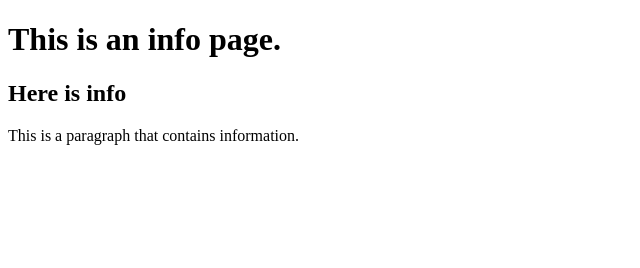
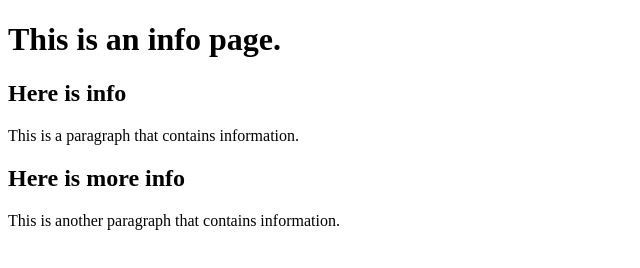
Before and after one commit to tradnairb/info-page, a plain HTML site: page index.html in a window 1280 px wide. Shown: the whole page, without its empty margins (0-640 px from the left). Drawn offline with Linux system fonts and the light colour scheme.

Commit message:
Updated index.html
Updated title and added another article block

```diff
--- a/index.html
+++ b/index.html
@@ -2,7 +2,7 @@
 <html lang="en">
 <head>
   <meta charset="UTF-8">
-  <title>This is an info page</title>
+  <title>Info page</title>
 </head>
 <body>
   <h1>This is an info page.</h1>
@@ -10,5 +10,9 @@
     <h2>Here is info</h2>
     <p>This is a paragraph that contains information.</p>
   </article>
+  <article>
+    <h2>Here is more info</h2>
+    <p>This is another paragraph that contains information.</p>
+  </article>
 </body>
 </html>
```
